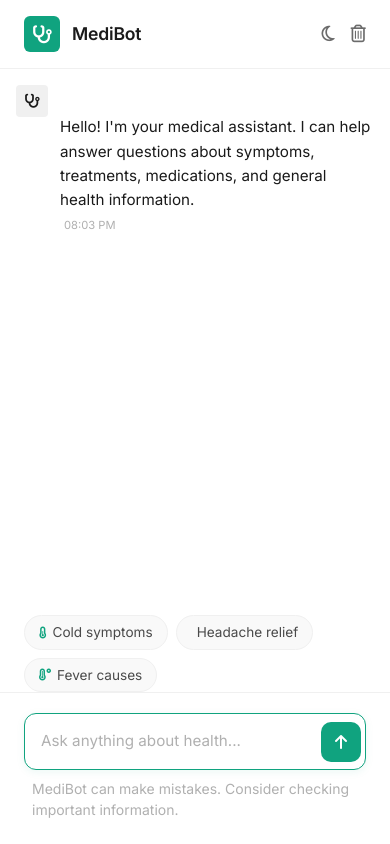
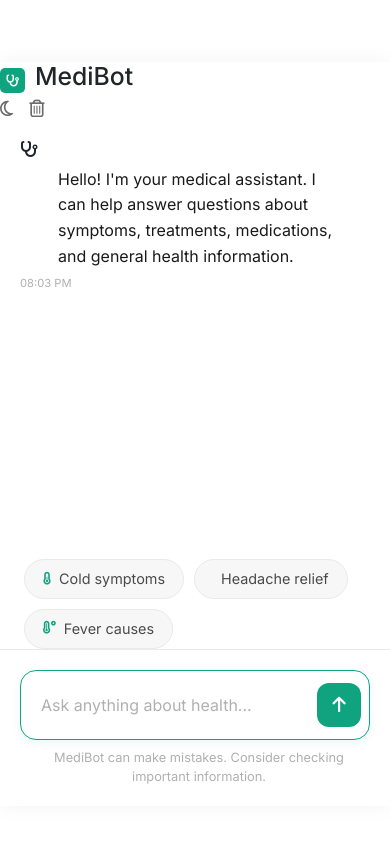
Before and after one commit to Mebrie-Awoke/Complete_medicalChatbot, a Flask app: page / in a window 390 px wide. Run offline with Flask 3, Linux system fonts and the light colour scheme.

Commit message:
Refactor CSS styles for layout and responsiveness
Updated CSS styles for various elements, including scrollbar customization, body layout adjustments, and responsive design improvements.

```diff
--- a/static/style.css
+++ b/static/style.css
@@ -1,4 +1,3 @@
-
 * {
     margin: 0;
     padding: 0;
@@ -6,104 +5,146 @@
     font-family: 'Inter', sans-serif;
 }
 
+html, body {
+    height: 100%; /* Important for scrolling */
+    margin: 0;
+    padding: 0;
+}
+
 body {
     background: #ffffff;
     min-height: 100vh;
     display: flex;
-            align-items: center;
-            justify-content: center;
-            padding: 0;
+    flex-direction: column;
     position: relative;
     transition: background-color 0.3s ease;
+
+    /* Scrollbar on body - right side of system */
+    overflow-y: auto; /* Changed from overlay to auto */
+    height: 100vh; /* Ensure body takes full viewport height */
+}
+
+/* Custom scrollbar for body - on the right side */
+body::-webkit-scrollbar {
+    width: 12px;
+    background: transparent;
+}
+
+body::-webkit-scrollbar-track {
+    background: transparent;
+}
+
+body::-webkit-scrollbar-thumb {
+    background: #d0d0d0;
+    border-radius: 20px;
+    border: 3px solid transparent;
+    background-clip: content-box;
+}
+
+body::-webkit-scrollbar-thumb:hover {
+    background: #b0b0b0;
+    border: 3px solid transparent;
+    background-clip: content-box;
+}
+
+body.dark-theme::-webkit-scrollbar-thumb {
+    background: #555;
+    border: 3px solid transparent;
+    background-clip: content-box;
+}
+
+body.dark-theme::-webkit-scrollbar-thumb:hover {
+    background: #777;
+    border: 3px solid transparent;
+    background-clip: content-box;
 }
 
 body.dark-theme {
     background: #1a1a1a;
 }
 
-        /* Main chat container - seamless like DeepSeek */
-        .chat-container {
-            width: 100%;
-            max-width: 1200px;
-            height: 100vh;
-            background: #ffffff;
-            display: flex;
-            flex-direction: column;
-            overflow: hidden;
-            position: relative;
-            box-shadow: none;
-            border-radius: 0;
-            transition: background-color 0.3s ease;
-        }
-
-        .chat-container.dark-theme {
-            background: #1a1a1a;
-        }
-
-        /* Minimalist header */
-        .chat-header {
-            padding: 16px 24px;
+/* System Header - outside chat container */
+.system-header {
+    padding: 12px 30px;
     display: flex;
     align-items: center;
     justify-content: space-between;
-            border-bottom: 1px solid #f0f0f0;
     background: #ffffff;
+    border-bottom: 1px solid #eaeaea;
     transition: all 0.3s ease;
+    width: 100%;
+    position: fixed;
+    top: 0;
+    left: 0;
+    z-index: 1000;
+    flex-shrink: 0; /* Prevent header from shrinking */
 }
 
-        .chat-header.dark-theme {
+.system-header.dark-theme {
     background: #1a1a1a;
-            border-bottom-color: #333;
+    border-bottom-color: #2a2a2a;
 }
 
 .header-left {
     display: flex;
     align-items: center;
-            gap: 12px;
+    gap: 10px;
+    cursor: pointer;
+    transition: opacity 0.2s ease;
+}
+
+.header-left:hover {
+    opacity: 0.8;
 }
 
 .bot-avatar {
-            width: 36px;
-            height: 36px;
+    width: 25px;
+    height: 25px;
     background: #10a37f;
-            border-radius: 6px;
+    border-radius: 5px;
     display: flex;
     align-items: center;
     justify-content: center;
     color: white;
-            font-size: 18px;
+    font-size: 12px;
+    pointer-events: none;
 }
 
-        .header-info h2 {
+.header-info {
+    pointer-events: none;
+}
+
+.header-info h4 {
     color: #1a1a1a;
-            font-size: 1.1rem;
+    font-size: 1rem;
     font-weight: 600;
     margin: 0;
     letter-spacing: -0.2px;
     transition: color 0.3s ease;
+    line-height: 1.2;
 }
 
-        .header-info h2.dark-theme {
+.header-info h4.dark-theme {
     color: #e0e0e0;
 }
 
 .header-info .status {
     display: flex;
     align-items: center;
-            gap: 6px;
+    gap: 4px;
     margin-top: 2px;
 }
 
 .status-dot {
-            width: 6px;
-            height: 6px;
+    width: 5px;
+    height: 5px;
     background: #10a37f;
     border-radius: 50%;
 }
 
 .status span {
     color: #6b6b6b;
-            font-size: 0.75rem;
+    font-size: 0.7rem;
     font-weight: 400;
     transition: color 0.3s ease;
 }
@@ -132,13 +173,33 @@
     color: #e0e0e0;
 }
 
-        /* Messages area - seamless design */
+/* Main container - now with top padding for fixed header */
+.chat-container {
+    width: 100%;
+    max-width: 800px;
+    background: #ffffff;
+    display: flex;
+    flex-direction: column;
+    overflow: visible; /* Changed from hidden to visible */
+    position: relative;
+    box-shadow: 0 0 20px rgba(0, 0, 0, 0.05);
+    border-radius: 0;
+    transition: background-color 0.3s ease;
+    margin: 70px auto 30px; /* Added bottom margin */
+    flex-shrink: 0; /* Prevent container from shrinking */
+    min-height: calc(100vh - 100px); /* Ensure minimum height */
+}
+
+.chat-container.dark-theme {
+    background: #1a1a1a;
+}
+
+/* Messages area - no scrollbar here, content determines height */
 .messages-area {
     flex: 1;
-            overflow-y: auto;
-            padding: 24px;
+    overflow-y: visible; /* Let body handle scrolling */
+    padding: 30px;
     background: #ffffff;
-            scroll-behavior: smooth;
     transition: background-color 0.3s ease;
 }
 
@@ -146,35 +207,14 @@
     background: #1a1a1a;
 }
 
-        /* Custom scrollbar - subtle */
+/* Remove internal scrollbar */
 .messages-area::-webkit-scrollbar {
-            width: 4px;
+    display: none;
 }
 
-        .messages-area::-webkit-scrollbar-track {
-            background: transparent;
-        }
-
-        .messages-area::-webkit-scrollbar-thumb {
-            background: #e0e0e0;
-            border-radius: 4px;
-        }
-
-        .messages-area.dark-theme::-webkit-scrollbar-thumb {
-            background: #444;
-        }
-
-        .messages-area::-webkit-scrollbar-thumb:hover {
-            background: #c0c0c0;
-        }
-
-        .messages-area.dark-theme::-webkit-scrollbar-thumb:hover {
-            background: #555;
-        }
-
-        /* Message wrapper - seamless flow */
+/* Message wrapper */
 .message-wrapper {
-            margin-bottom: 24px;
+    margin-bottom: 28px;
     animation: fadeIn 0.3s ease;
 }
 
@@ -186,7 +226,7 @@
 /* Message container - no bubbles */
 .message {
     display: flex;
-            gap: 16px;
+    gap: 20px;
     max-width: 100%;
     line-height: 1.6;
 }
@@ -199,69 +239,41 @@
     flex-direction: row;
 }
 
-        /* Avatar styling - subtle */
-        .message-avatar {
-            width: 32px;
-            height: 32px;
-            border-radius: 4px;
-            display: flex;
-            align-items: center;
-            justify-content: center;
-            flex-shrink: 0;
-            font-size: 14px;
-            font-weight: 500;
+/* Message content - clean text */
+.message-content {
+    font-size: 1rem;
+    word-wrap: break-word;
+    flex: 1;
+    padding-top: 4px;
+    transition: color 0.3s ease;
+    white-space: pre-line;
+    max-width: calc(100% - 60px);
 }
 
-        .user-avatar {
-            background: #10a37f;
-            color: white;
-        }
-
-        .bot-avatar-small {
-            background: #f0f0f0;
-            color: #1a1a1a;
-            transition: all 0.3s ease;
-        }
-
-        .bot-avatar-small.dark-theme {
-            background: #333;
-            color: #e0e0e0;
-        }
-
-        /* Message content - no bubbles, just text */
-        .message-content {
-            font-size: 0.95rem;
-            word-wrap: break-word;
-            flex: 1;
-            padding-top: 6px;
-            transition: color 0.3s ease;
-            white-space: pre-line;
-        }
-
-        /* User message content - always dark text in light mode, light text in dark mode */
 .user-content {
     color: #1a1a1a;
     text-align: right;
+    font-weight: 400;
 }
 
 .user-content.dark-theme {
     color: #e0e0e0;
 }
 
-        /* Bot message content - always dark text in light mode, light text in dark mode */
 .bot-content {
     color: #1a1a1a;
+    font-weight: 400;
 }
 
 .bot-content.dark-theme {
     color: #e0e0e0;
 }
 
-        /* Timestamp - subtle */
+/* Timestamp */
 .message-time {
     font-size: 0.7rem;
     color: #b0b0b0;
-            margin-top: 4px;
+    margin-top: 6px;
     transition: color 0.3s ease;
 }
 
@@ -269,30 +281,26 @@
     color: #666;
 }
 
-        /* Bot message timestamp - left aligned */
 .bot-message + .message-time {
     text-align: left;
-            margin-left: 48px;
 }
 
-        /* User message timestamp - right aligned */
 .user-message + .message-time {
     text-align: right;
-            margin-right: 0;
 }
 
-        /* Typing indicator - seamless */
+/* Typing indicator */
 .typing-indicator {
     display: flex;
-            gap: 4px;
-            padding: 8px 0 8px 48px;
+    gap: 6px;
+    padding: 8px 0;
     align-items: center;
 }
 
 .typing-indicator span {
     width: 6px;
     height: 6px;
-            background: #d0d0d0;
+    background: #b0b0b0;
     border-radius: 50%;
     animation: typingBounce 1.4s infinite ease-in-out;
     transition: background-color 0.3s ease;
@@ -315,53 +323,98 @@
     30% { transform: translateY(-6px); }
 }
 
-        /* Input area - clean and minimal */
+/* Quick actions */
+.quick-actions {
+    display: flex;
+    gap: 10px;
+    padding: 0 30px 20px;
+    flex-wrap: wrap;
+    flex-shrink: 0;
+}
+
+.quick-action {
+    background: #f7f7f7;
+    border: 1px solid #eaeaea;
+    border-radius: 40px;
+    padding: 8px 18px;
+    font-size: 0.9rem;
+    color: #4a4a4a;
+    cursor: pointer;
+    transition: all 0.2s;
+    display: flex;
+    align-items: center;
+    gap: 8px;
+}
+
+.quick-action.dark-theme {
+    background: #2a2a2a;
+    border-color: #3a3a3a;
+    color: #c0c0c0;
+}
+
+.quick-action:hover {
+    background: #eaeaea;
+    border-color: #d0d0d0;
+}
+
+.quick-action.dark-theme:hover {
+    background: #333;
+    border-color: #444;
+}
+
+.quick-action i {
+    font-size: 0.8rem;
+    color: #10a37f;
+}
+
+/* Input area */
 .input-area {
-            padding: 20px 24px 24px 24px;
+    padding: 0 30px 25px;
     background: #ffffff;
-            border-top: 1px solid #f0f0f0;
+    border-top: 1px solid #eaeaea;
     transition: all 0.3s ease;
+    flex-shrink: 0;
 }
 
 .input-area.dark-theme {
     background: #1a1a1a;
-            border-top-color: #333;
+    border-top-color: #2a2a2a;
 }
 
 .input-wrapper {
     display: flex;
     gap: 12px;
     align-items: center;
-            background: #f9f9f9;
-            border-radius: 12px;
-            padding: 4px 4px 4px 16px;
-            border: 1px solid #f0f0f0;
+    background: #f7f7f7;
+    border-radius: 16px;
+    padding: 8px 8px 8px 20px;
+    border: 1px solid #eaeaea;
     transition: all 0.2s;
+    margin-top: 20px;
 }
 
 .input-wrapper.dark-theme {
     background: #2a2a2a;
-            border-color: #444;
+    border-color: #3a3a3a;
 }
 
 .input-wrapper:focus-within {
     border-color: #10a37f;
     background: #ffffff;
-            box-shadow: 0 2px 8px rgba(16, 163, 127, 0.08);
+    box-shadow: 0 2px 10px rgba(16, 163, 127, 0.1);
 }
 
 .input-wrapper.dark-theme:focus-within {
     background: #2a2a2a;
     border-color: #10a37f;
-            box-shadow: 0 2px 8px rgba(16, 163, 127, 0.2);
 }
 
 .input-wrapper input {
     flex: 1;
     border: none;
     background: transparent;
-            padding: 12px 0;
-            font-size: 0.95rem;
+    padding: 14px 0;
+    font-size: 1rem;
     outline: none;
     color: #1a1a1a;
     transition: color 0.3s ease;
@@ -374,30 +427,35 @@
 .input-wrapper input::placeholder {
     color: #b0b0b0;
     font-weight: 400;
-            transition: color 0.3s ease;
 }
 
 .input-wrapper.dark-theme input::placeholder {
     color: #666;
 }
 
+.input-wrapper input:disabled {
+    opacity: 0.6;
+    cursor: not-allowed;
+}
+
 .send-btn {
-            width: 40px;
-            height: 40px;
+    width: 44px;
+    height: 44px;
     border: none;
     background: #10a37f;
     color: white;
-            border-radius: 10px;
+    border-radius: 12px;
     display: flex;
     align-items: center;
     justify-content: center;
     cursor: pointer;
     transition: all 0.2s;
-            font-size: 1rem;
+    font-size: 1.1rem;
 }
 
-        .send-btn:hover {
+.send-btn:hover:not(:disabled) {
     background: #0e8c6d;
+    transform: scale(1.02);
 }
 
 .send-btn:disabled {
@@ -410,64 +468,32 @@
     background: #444;
 }
 
-        /* Quick actions - minimal pills */
-        .quick-actions {
-            display: flex;
-            gap: 8px;
+/* Footer text */
+.footer-text {
+    padding-left: 8px;
+    color: #b0b0b0 !important;
+    transition: color 0.3s ease;
+    font-size: 0.8rem;
     margin-top: 12px;
-            flex-wrap: wrap;
-            padding: 0 4px;
+    text-align: center;
 }
 
-        .quick-action {
-            background: #f9f9f9;
-            border: 1px solid #f0f0f0;
-            border-radius: 30px;
-            padding: 6px 14px;
-            font-size: 0.85rem;
-            color: #4a4a4a;
-            cursor: pointer;
-            transition: all 0.2s;
-            display: flex;
-            align-items: center;
-            gap: 6px;
+.footer-text.dark-theme {
+    color: #666 !important;
 }
 
-        .quick-action.dark-theme {
-            background: #2a2a2a;
-            border-color: #444;
-            color: #b0b0b0;
-        }
-
-        .quick-action:hover {
-            background: #f0f0f0;
-            border-color: #e0e0e0;
-            color: #1a1a1a;
-        }
-
-        .quick-action.dark-theme:hover {
-            background: #333;
-            border-color: #555;
-            color: #e0e0e0;
-        }
-
-        .quick-action i {
-            font-size: 0.75rem;
-            color: #10a37f;
-        }
-
-        /* Error message - subtle */
+/* Error message */
 .error-message {
     background: #fff2f0;
     color: #e53e3e;
-            padding: 10px 16px;
-            border-radius: 8px;
+    padding: 12px 20px;
+    border-radius: 10px;
     margin: 10px 0;
-            font-size: 0.9rem;
+    font-size: 0.95rem;
     display: flex;
     align-items: center;
-            gap: 10px;
-            border-left: 3px solid #e53e3e;
+    gap: 12px;
+    border-left: 4px solid #e53e3e;
     transition: all 0.3s ease;
 }
 
@@ -477,26 +503,15 @@
     border-left-color: #ff6b6b;
 }
 
-        /* Footer text */
-        .footer-text {
-            padding-left: 8px;
-            color: #b0b0b0 !important;
-            transition: color 0.3s ease;
-        }
-
-        .footer-text.dark-theme {
-            color: #666 !important;
-        }
-
-        /* Code blocks styling */
+/* Code blocks */
 pre {
     background: #f6f8fa;
-            padding: 12px;
-            border-radius: 8px;
+    padding: 16px;
+    border-radius: 10px;
     overflow-x: auto;
     font-family: 'Menlo', monospace;
-            font-size: 0.85rem;
-            margin: 8px 0;
+    font-size: 0.9rem;
+    margin: 12px 0;
     color: #1a1a1a;
     transition: all 0.3s ease;
 }
@@ -508,10 +523,10 @@
 
 code {
     background: #f6f8fa;
-            padding: 2px 4px;
-            border-radius: 4px;
+    padding: 3px 6px;
+    border-radius: 5px;
     font-family: 'Menlo', monospace;
-            font-size: 0.85rem;
+    font-size: 0.9rem;
     color: #1a1a1a;
     transition: all 0.3s ease;
 }
@@ -522,28 +537,36 @@
 }
 
 /* Responsive */
-        @media (max-width: 768px) {
+@media (max-width: 850px) {
+    .system-header {
+        padding: 10px 20px;
+    }
+
     .chat-container {
-                height: 100vh;
-                border-radius: 0;
+        margin: 62px auto 20px; /* Adjusted for mobile */
     }
 
     .messages-area {
-                padding: 16px;
+        padding: 20px;
     }
 
     .quick-actions {
-                justify-content: flex-start;
+        padding: 0 20px 15px;
     }
 
-            .message {
-                gap: 12px;
+    .input-area {
+        padding: 0 20px 20px;
+    }
+
+    .quick-action {
+        white-space: normal;
+        text-align: center;
     }
 }
 
 /* Markdown-like styling */
 .message-content p {
-            margin: 0 0 8px 0;
+    margin: 0 0 10px 0;
 }
 
 .message-content p:last-child {
@@ -551,15 +574,15 @@
 }
 
 .message-content ul, .message-content ol {
-            margin: 8px 0;
-            padding-left: 20px;
+    margin: 10px 0;
+    padding-left: 25px;
 }
 
 .message-content h1, .message-content h2, .message-content h3 {
-            margin: 12px 0 8px 0;
+    margin: 15px 0 10px 0;
     font-weight: 600;
 }
 
-        .message-content h1 { font-size: 1.5rem; }
-        .message-content h2 { font-size: 1.3rem; }
-        .message-content h3 { font-size: 1.1rem; }
+.message-content h1 { font-size: 1.6rem; }
+.message-content h2 { font-size: 1.4rem; }
+.message-content h3 { font-size: 1.2rem; }
```
Lines whose indentation alone changed are shown as unchanged.
